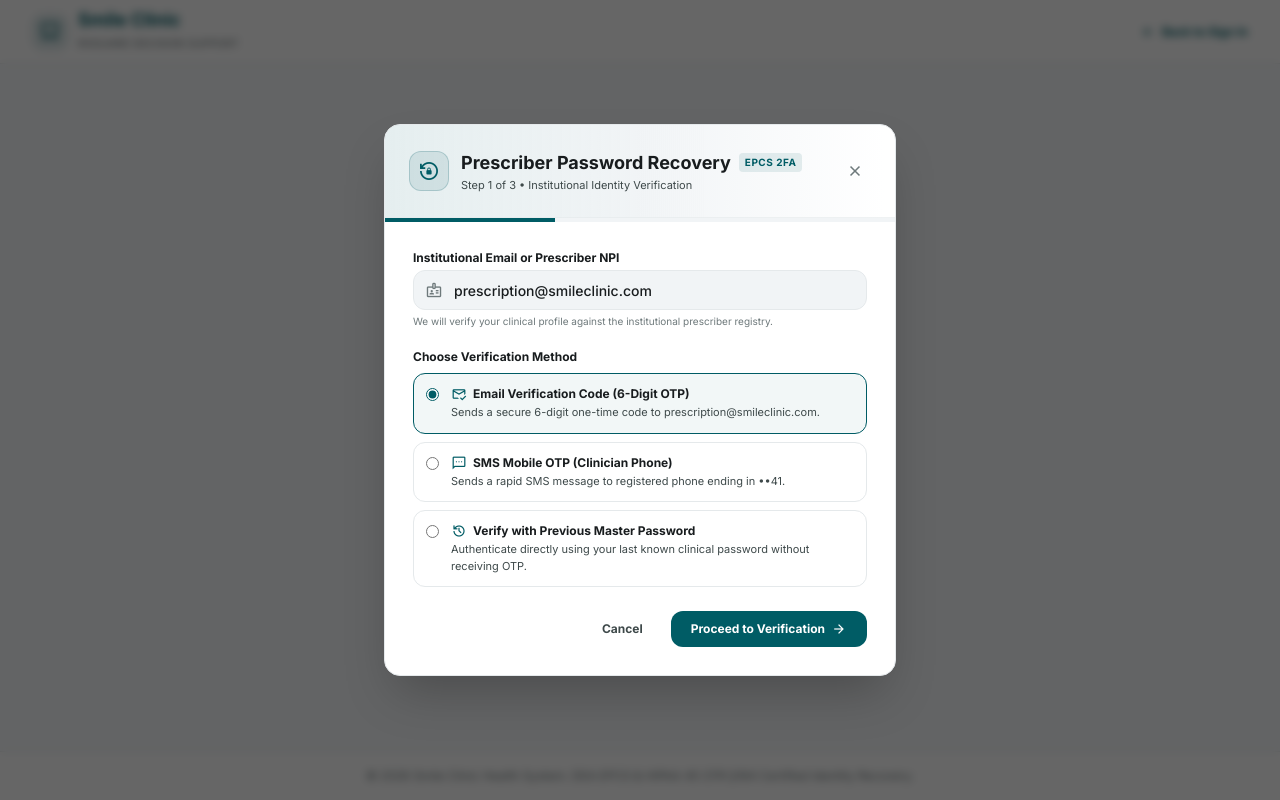
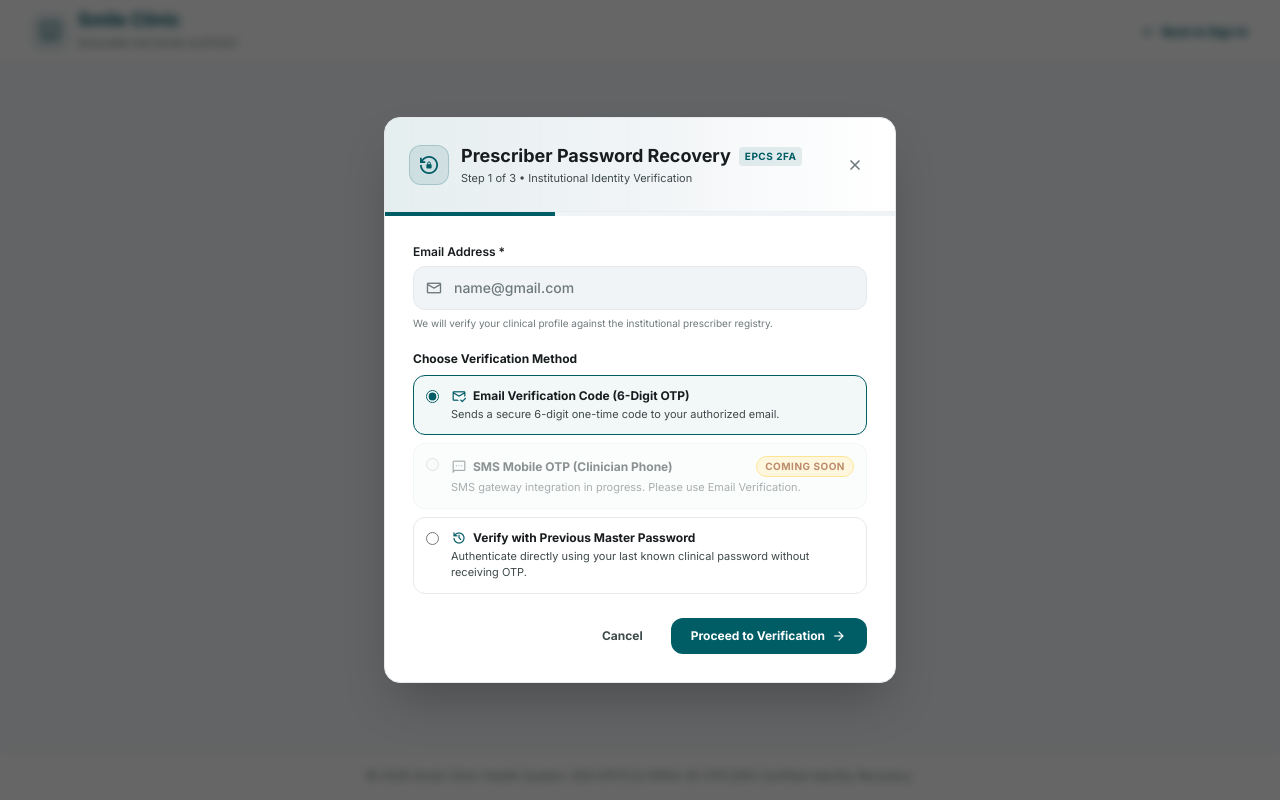
Before and after one commit to HelloWorld-Farhan/Prescription_DentalClinic, a React (Vite) app: page /forgot-password in a window 1280 px wide. Built offline with nearby package versions, Linux system fonts and the light colour scheme.

Commit message:
feat(auth): validate recovery email with inline errors and block SMS OTP with coming soon badge

```diff
--- a/src/components/ForgotPasswordModal.tsx
+++ b/src/components/ForgotPasswordModal.tsx
@@ -19,7 +19,9 @@ export default function ForgotPasswordModal({
 }: ForgotPasswordModalProps) {
   const [step, setStep] = useState<1 | 2 | 3>(1);
   const [method, setMethod] = useState<'email' | 'sms' | 'previous'>('email');
-  const [accountEmail, setAccountEmail] = useState(initialEmail || OFFICIAL_PRESCRIBER_CREDENTIALS.email);
+  const [accountEmail, setAccountEmail] = useState(initialEmail || '');
+  const [emailTouched, setEmailTouched] = useState(false);
+  const [hasAttemptedStep1, setHasAttemptedStep1] = useState(false);
   const [mobilePhone, setMobilePhone] = useState('+1 (555) 849-2041');
 
   // OTP state
@@ -55,6 +57,10 @@ export default function ForgotPasswordModal({
   useEffect(() => {
     if (isOpen) {
       setStep(1);
+      setMethod('email');
+      setAccountEmail(initialEmail || '');
+      setEmailTouched(false);
+      setHasAttemptedStep1(false);
       setOtp(Array(6).fill(''));
       setOtpError('');
       setResendTimer(60);
@@ -67,7 +73,7 @@ export default function ForgotPasswordModal({
       setResetError('');
       setIsSuccess(false);
     }
-  }, [isOpen]);
+  }, [isOpen, initialEmail]);
 
   // Resend countdown timer for Step 2
   useEffect(() => {
@@ -86,16 +92,34 @@ export default function ForgotPasswordModal({
     return () => clearInterval(interval);
   }, [isOpen, step, method, resendTimer]);
 
+  const getEmailValidationError = (val: string): string | null => {
+    const trimmed = val.trim();
+    if (!trimmed) return 'Email address is required.';
+    if (!trimmed.includes('@')) return 'Email must contain an "@" symbol (e.g. name@gmail.com).';
+    const emailRegex = /^[^\s@]+@[^\s@]+\.[^\s@]{2,}$/;
+    if (!emailRegex.test(trimmed)) return 'Please enter a valid domain (e.g. name@gmail.com).';
+    return null;
+  };
+
+  const emailError = (emailTouched || hasAttemptedStep1) ? getEmailValidationError(accountEmail) : null;
+
   // Step 1 -> Step 2
   const handleProceedToVerify = (e: React.FormEvent) => {
     e.preventDefault();
-    if (!accountEmail.trim()) {
-      setResetError('Please enter a valid institutional email or prescriber ID.');
+    setHasAttemptedStep1(true);
+    setEmailTouched(true);
+
+    const err = getEmailValidationError(accountEmail);
+    if (err) {
+      return;
+    }
+
+    if (method === 'sms') {
       return;
     }
 
     setResetError('');
-    if (method === 'email' || method === 'sms') {
+    if (method === 'email') {
       setOtp(Array(6).fill(''));
       setResendTimer(60);
       setCanResend(false);
@@ -274,21 +298,35 @@ export default function ForgotPasswordModal({
             {/* STEP 1: Account & Verification Method Choice */}
             {step === 1 && (
               <form onSubmit={handleProceedToVerify} className="flex flex-col gap-4">
-                <div className="flex flex-col gap-1">
-                  <label className="text-xs font-bold text-on-surface">Institutional Email or Prescriber NPI</label>
+                <div className="flex flex-col gap-1.5">
+                  <label className="text-xs font-semibold text-on-surface">Email Address *</label>
                   <div className="relative flex items-center">
                     <span className="material-symbols-outlined absolute left-3 text-outline text-lg pointer-events-none">
-                      badge
+                      mail
                     </span>
                     <input
-                      type="text"
-                      required
+                      type="email"
+                      autoComplete="off"
                       value={accountEmail}
-                      onChange={(e) => setAccountEmail(e.target.value)}
-                      placeholder="prescription@smileclinic.com or NPI# 1092837482"
-                      className="w-full h-10 pl-10 pr-3 rounded-xl bg-surface-container-low border border-surface-container-high text-on-surface text-xs sm:text-sm font-medium focus:bg-surface-container-lowest focus:border-primary focus:outline-none transition-all"
+                      onBlur={() => setEmailTouched(true)}
+                      onChange={(e) => {
+                        setAccountEmail(e.target.value);
+                        setResetError('');
+                      }}
+                      placeholder="name@gmail.com"
+                      className={`w-full h-11 pl-10 pr-3 rounded-xl text-on-surface text-xs sm:text-sm font-medium placeholder:text-outline focus:outline-none transition-all ${
+                        emailError
+                          ? 'bg-rose-50/20 border border-rose-400 focus:border-rose-500 focus:bg-white'
+                          : 'bg-surface-container-low border border-surface-container-high focus:bg-surface-container-lowest focus:border-primary'
+                      }`}
                     />
                   </div>
+                  {emailError && (
+                    <p className="text-[11px] text-rose-600 font-medium flex items-center gap-1 mt-0.5 animate-fadeIn">
+                      <span className="material-symbols-outlined text-[14px] shrink-0">error</span>
+                      <span>{emailError}</span>
+                    </p>
+                  )}
                   <span className="text-[10px] text-outline">
                     We will verify your clinical profile against the institutional prescriber registry.
                   </span>
@@ -326,32 +364,32 @@ export default function ForgotPasswordModal({
                       </div>
                     </label>
 
-                    {/* Method 2: SMS Mobile OTP */}
-                    <label
-                      onClick={() => setMethod('sms')}
-                      className={`flex items-start gap-3 p-3 rounded-xl border transition-all cursor-pointer ${
-                        method === 'sms'
-                          ? 'border-primary bg-primary/5 shadow-xs'
-                          : 'border-surface-container-high bg-surface-container-lowest hover:bg-surface-container-low'
-                      }`}
+                    {/* Method 2: SMS Mobile OTP (Blocked / Coming Soon) */}
+                    <div
+                      className="flex items-start gap-3 p-3 rounded-xl border border-surface-container-high/60 bg-surface-container-low/40 opacity-60 cursor-not-allowed select-none"
                     >
                       <input
                         type="radio"
                         name="recoveryMethod"
-                        checked={method === 'sms'}
-                        onChange={() => setMethod('sms')}
-                        className="mt-0.5 text-primary accent-primary cursor-pointer"
+                        disabled
+                        checked={false}
+                        className="mt-0.5 text-outline accent-outline cursor-not-allowed"
                       />
                       <div className="flex-1 min-w-0">
-                        <div className="flex items-center gap-1.5 font-bold text-xs text-on-surface">
-                          <span className="material-symbols-outlined text-[16px] text-primary">sms</span>
-                          <span>SMS Mobile OTP (Clinician Phone)</span>
+                        <div className="flex items-center justify-between gap-2">
+                          <div className="flex items-center gap-1.5 font-bold text-xs text-on-surface-variant">
+                            <span className="material-symbols-outlined text-[16px] text-outline">sms</span>
+                            <span>SMS Mobile OTP (Clinician Phone)</span>
+                          </div>
+                          <span className="px-2 py-0.5 rounded-full text-[10px] font-bold bg-amber-100 text-amber-800 border border-amber-300 uppercase tracking-wider shrink-0">
+                            Coming Soon
+                          </span>
                         </div>
-                        <p className="text-[11px] text-on-surface-variant mt-0.5">
-                          Sends a rapid SMS message to registered phone ending in ••41.
+                        <p className="text-[11px] text-outline mt-0.5">
+                          SMS gateway integration in progress. Please use Email Verification.
                         </p>
                       </div>
-                    </label>
+                    </div>
 
                     {/* Method 3: Previous Password Verification */}
                     <label
```
